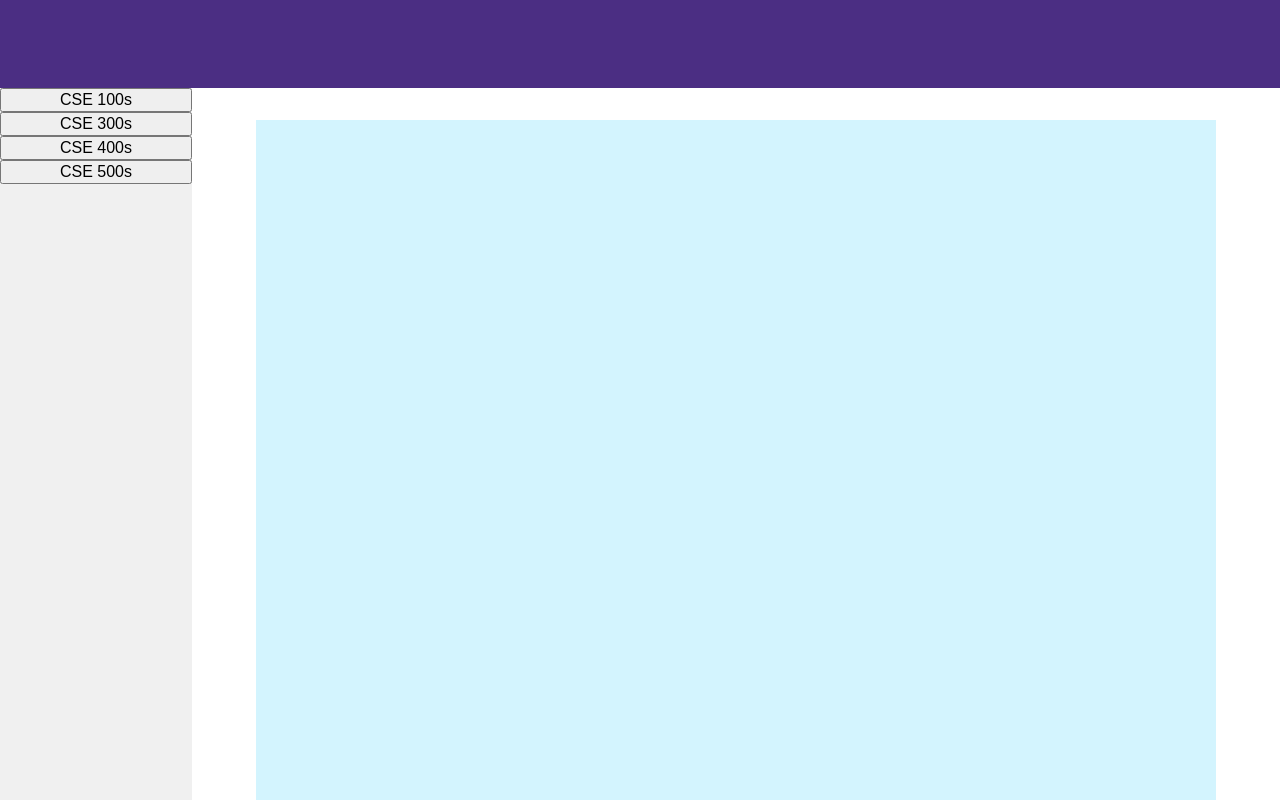
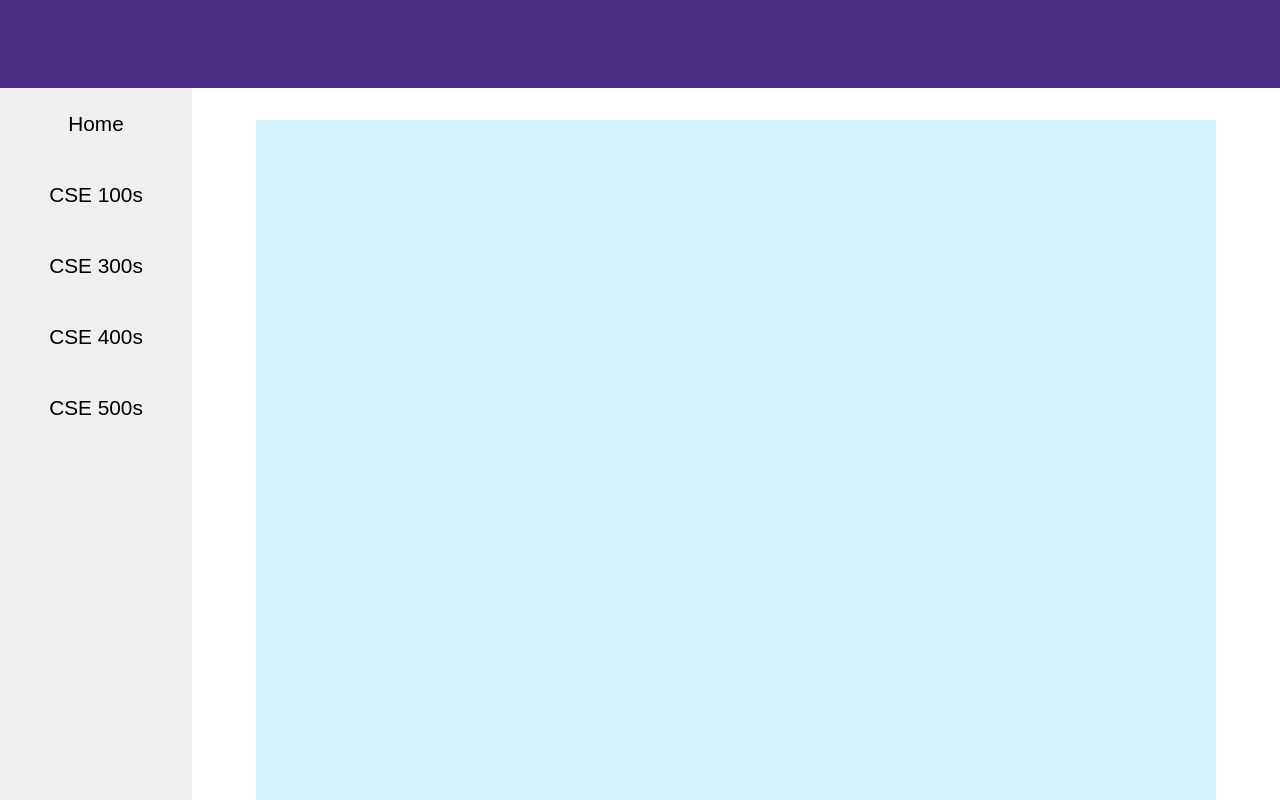
Before and after one commit to twang7310/rate-my-cse, a React (Create React App) app in the folder app/: page / in a window 1280 px wide. Shown: the top 800 px of the page. Built offline with nearby package versions, Linux system fonts and the light colour scheme.

Commit message:
Add CSS styles to the side bar class tab.

```diff
--- a/app/src/Homepage/Homepage-components.tsx
+++ b/app/src/Homepage/Homepage-components.tsx
@@ -22,8 +22,14 @@ export const Sidebar: React.FC<SidebarProps> = ( props: SidebarProps ) => {
 
 
 export const LevelTab: React.FC<{ classlevel: string }> = ({ classlevel }) => {
+
+    const handleClick = () => {
+        console.log('Button clicked: ' + classlevel);
+
+    };
+
     return (
-        <button className="leveltab">
+        <button className="leveltab" onClick={ handleClick }>
             {classlevel}
         </button>
     );
--- a/app/src/Homepage/Homepage.css
+++ b/app/src/Homepage/Homepage.css
@@ -24,13 +24,17 @@
 /* Classtab css */
 .leveltab {
   text-align: center;
+  height: 10%;
+  width: 100%;
   display: inline-block;
-  /* border: none; */
-  /* background-color: green; */
-  /* color: white; */
-  width: 100%;
-  /* margin-bottom: 10px; */
-  font-size: 100%;
+  border: none;
+  font-size: 130%;
+}
+
+.leveltab:hover {
+  background-color: rgba(255, 255, 255, 0.897);
+  font-weight: bold;
+  background: linear-gradient(to right, #00f 10%, transparent 10%);
 }
 
 .innerpage {
--- a/app/src/Homepage/Homepage.tsx
+++ b/app/src/Homepage/Homepage.tsx
@@ -6,6 +6,7 @@ function App() {
     <div className="App">
       <Header/>
       <Sidebar>
+        <LevelTab classlevel='Home'/>
         <LevelTab classlevel='CSE 100s'/>
         <LevelTab classlevel='CSE 300s'/>
         <LevelTab classlevel='CSE 400s'/>
```
